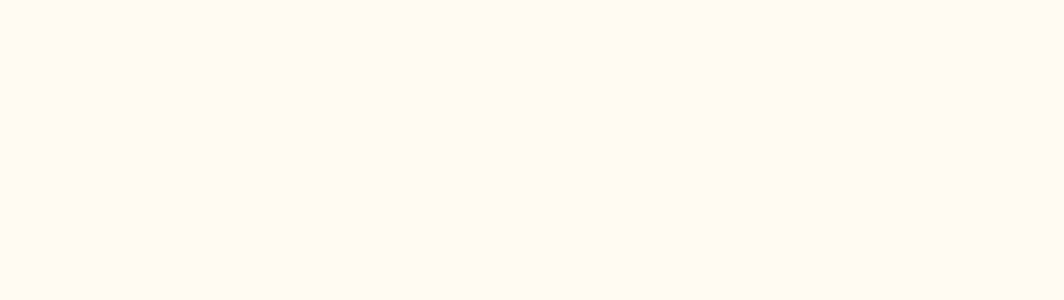
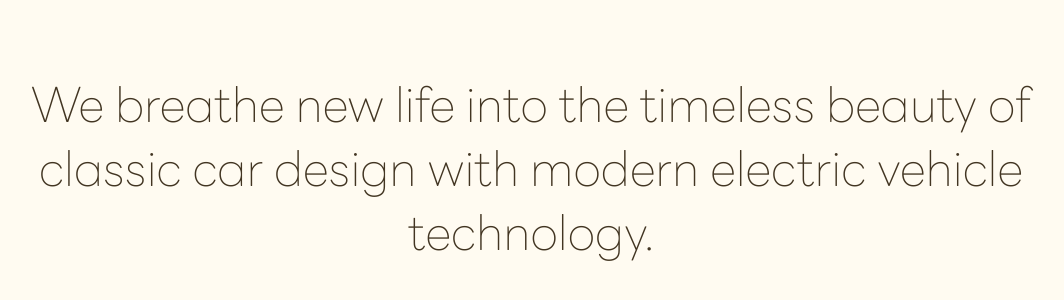
Before and after one commit to ormcamp-fe-3rd/radian, a React (Vite) app: page /home in a window 1280 px wide. Shown: the part 2819-3119 px from the top of the page, without its empty margins (109-1173 px from the left). Built offline with nearby package versions, Linux system fonts and the light colour scheme.

Commit message:
[추가] 이미지 밑 내용 추가

```diff
--- a/src/pages/Home.tsx
+++ b/src/pages/Home.tsx
@@ -68,6 +68,10 @@ const Home = (): JSX.Element => {
             />
           </div>
         </div>
+        <h1 className="company-message">
+          We breathe new life into the timeless beauty of classic car design
+          with modern electric vehicle technology.{' '}
+        </h1>
         <div className="content-section"></div>
       </div>
     </>
--- a/src/styles/Home.css
+++ b/src/styles/Home.css
@@ -55,6 +55,15 @@
   transition: all 0.5s ease;
 }
 
+.company-message {
+  font-family: line-seed;
+  font-weight: 300;
+  font-size: 3rem;
+  line-height: 4rem;
+  text-align: center;
+  padding: 2rem 6rem 3rem;
+}
+
 .visible {
   opacity: 1;
   transform: translateY(0);
```
